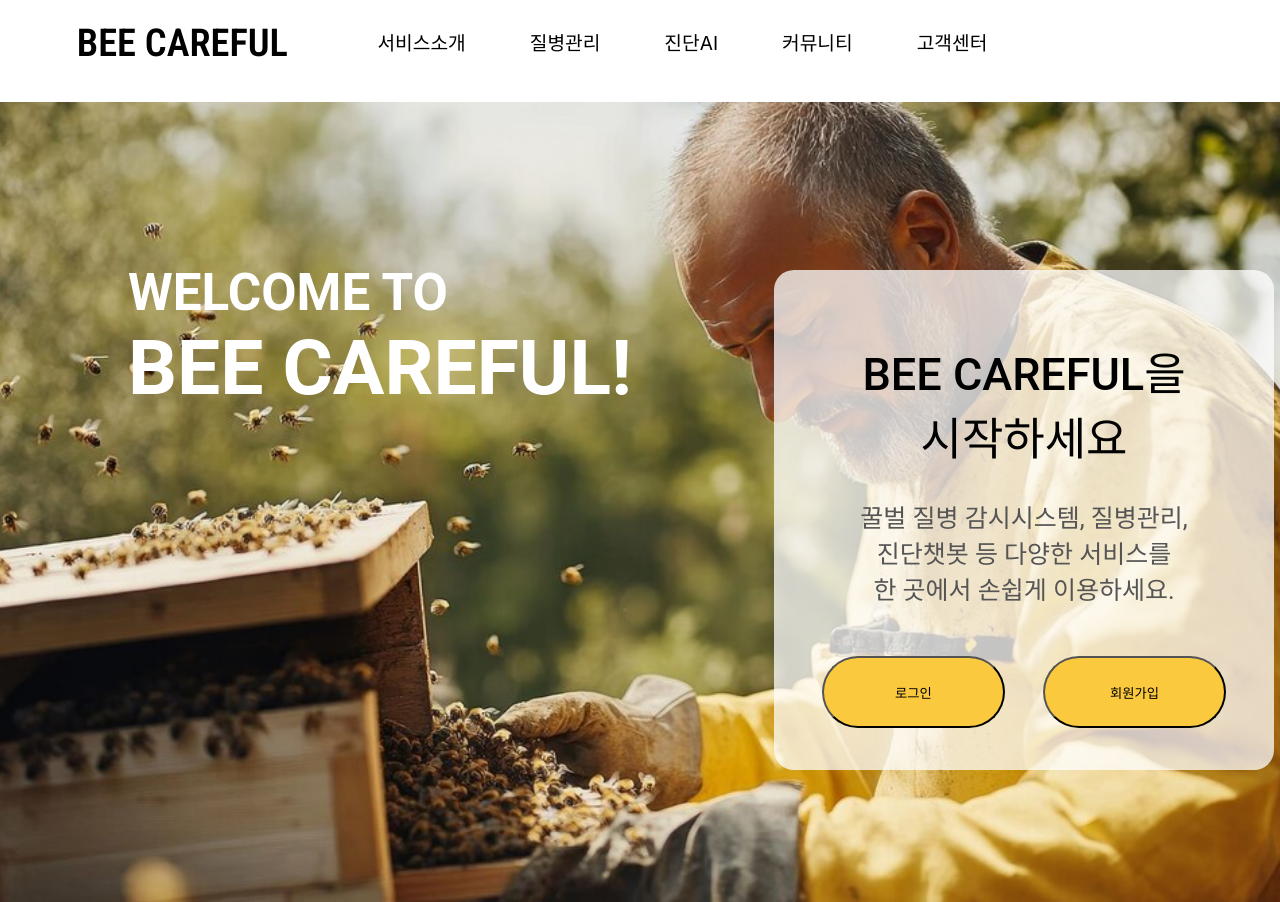
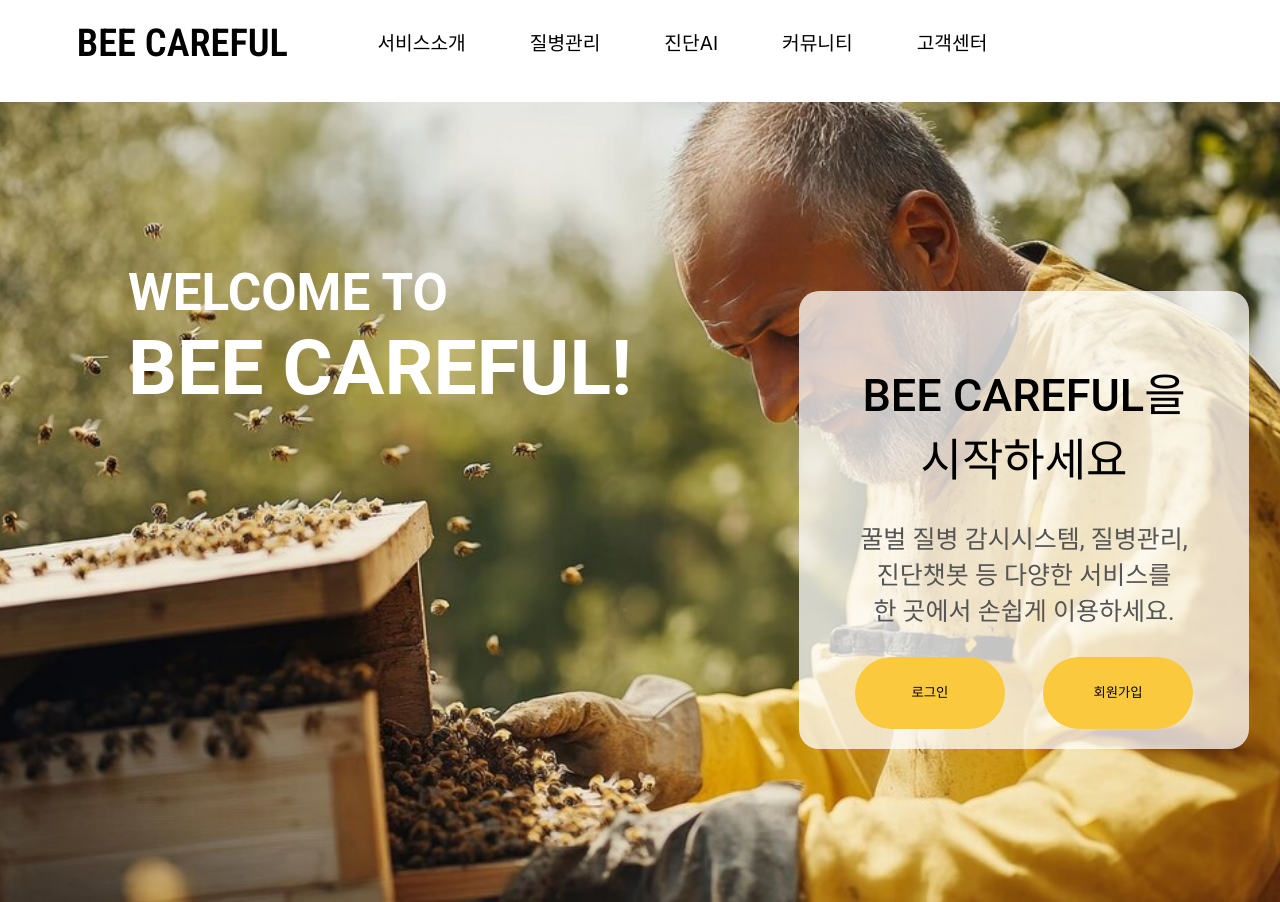
Before and after one commit to kdh0127/final-project, a React (Create React App) app in the folder frontend/: page / in a window 1280 px wide. Built offline with nearby package versions, Linux system fonts and the light colour scheme; a web font is replaced by a local one.

Commit message:
메인페이지 디버깅
메인페이지 디버깅

```diff
--- a/frontend/src/components/style/Homepage.module.css
+++ b/frontend/src/components/style/Homepage.module.css
@@ -37,8 +37,8 @@
 .loginbox{
     position: fixed;
     background-color: #f1ede6;
-    width: 500px;
-    height: 500px;
+    width: 450px;
+    height: auto;
     flex-shrink: 0;
     border-radius: 20px;
     background: rgba(255, 255, 255, 0.75);
@@ -72,23 +72,23 @@
 .loginbox_button{
     display: flex;
     gap: 38px;
+    padding-bottom: 20px;
+    justify-content: center;
 }
 
 .login, .signup{
-    width: 183px;
+    width: 150px;
     height: 72px;
     flex-shrink: 0;
     border-radius: 50px;
     background: #FBC93E;
-    margin-top: 50px;
+    margin-top: 30px;
     text-align: center;
     line-height: 72px;
     cursor: pointer;
     transition: background 0.3s ease;
-}
+    border: none;
 
-.login{
-    margin-left: 48px;
 }
 
 .login:hover, .signup:hover {
```
